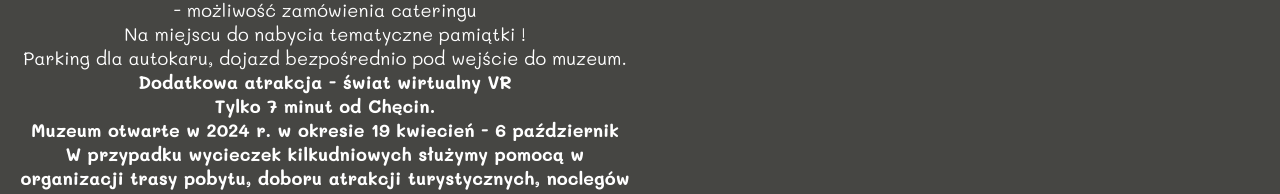
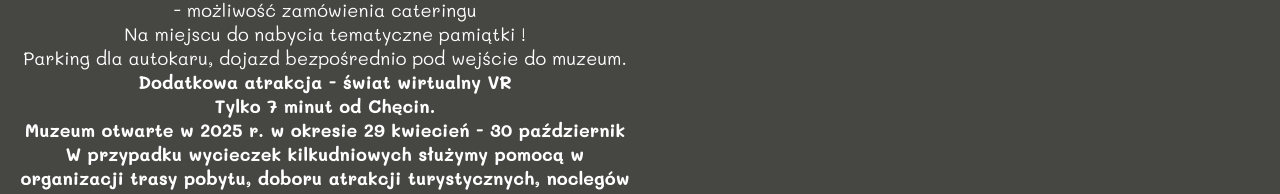
Before and after one commit to damian-guh/ars-old-car, a Next.js app: page /oferta-dla-grup in a window 1280 px wide. Shown: the part 1866-2060 px from the top of the page. Built offline with nearby package versions, Linux system fonts and the light colour scheme.

Commit message:
feat: fix text to new season

```diff
--- a/src/pages/oferta-dla-grup.tsx
+++ b/src/pages/oferta-dla-grup.tsx
@@ -221,7 +221,7 @@ const OfferForSchoolsPage = () => {
             <b>Dodatkowa atrakcja - świat wirtualny VR</b>
             <b>Tylko 7 minut od Chęcin.</b>
             <b>
-              Muzeum otwarte w 2024 r. w okresie 19 kwiecień - 6 październik
+              Muzeum otwarte w 2025 r. w okresie 29 kwiecień - 30 październik
             </b>
             <b>
               W przypadku wycieczek kilkudniowych służymy pomocą w organizacji
--- a/src/utils/constants/index.ts
+++ b/src/utils/constants/index.ts
@@ -129,7 +129,7 @@ export const PRICING_SECTION_TEXT = [
   {
     title: 'Godziny otwarcia i wydarzenia',
     details: [
-      'Muzeum czynne: od 19.04 do 06.10.2024',
+      'Muzeum czynne: od 29.04 do 30.10.2025',
       'Piątek - Sobota – Niedziela godz. 10:45-17:00',
       '(Wejście na wystawę Świat 2CV o godzinie: 11:00, 12:30, 14:00, 15:30)',
       'Czas pobytu w muzeum 90-120 minut',
```
